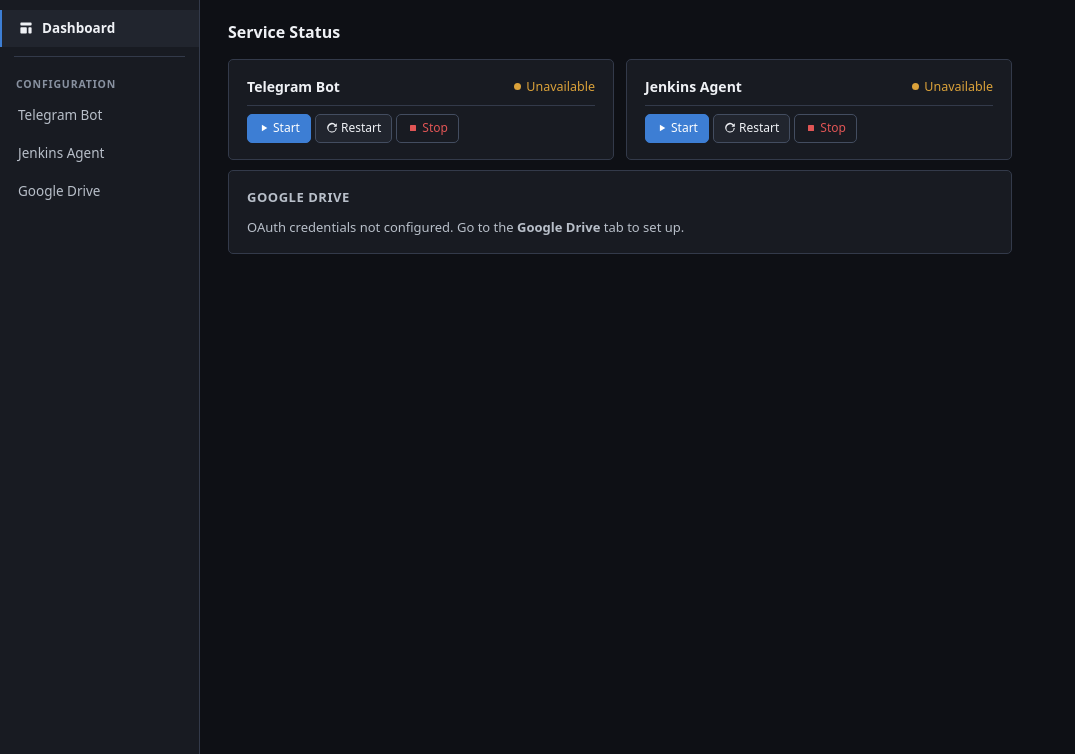
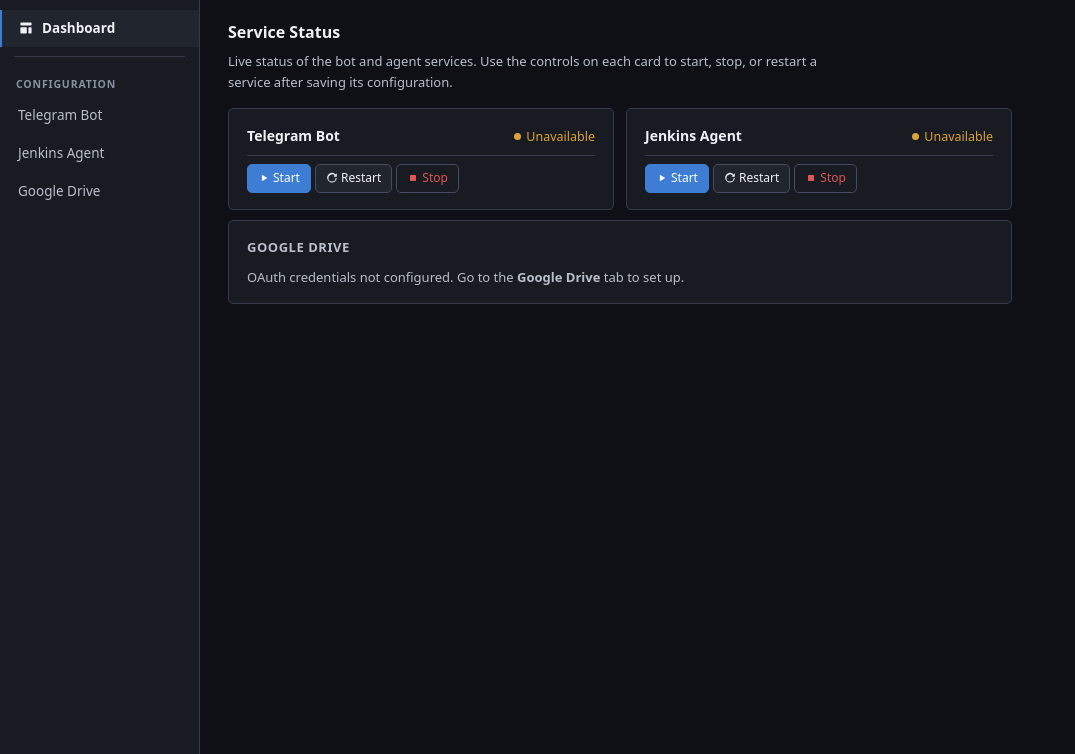
Before and after one commit to VinhNgT/jenkins-flutter-bot, a FastAPI app: page / in a window 1280 px wide. Shown: the part 46-800 px from the top of the page, without its empty margins (0-1075 px from the left). Run offline with FastAPI, Linux system fonts and the light colour scheme.

Commit message:
feat: add description to each module in the UI

```diff
--- a/apps/config-ui/src/config_ui/static/index.html
+++ b/apps/config-ui/src/config_ui/static/index.html
@@ -35,6 +35,7 @@
         <!-- ===== Dashboard ===== -->
         <section id="panel-dashboard" class="tab-panel active" role="tabpanel">
           <h2 class="panel-title">Service Status</h2>
+          <p class="panel-desc">Live status of the bot and agent services. Use the controls on each card to start, stop, or restart a service after saving its configuration.</p>
           <div class="status-grid" id="status-grid">
             <div class="card status-card" id="card-bot">
               <div class="status-header">
@@ -58,6 +59,7 @@
         <!-- ===== Telegram Bot Config ===== -->
         <section id="panel-bot" class="tab-panel" role="tabpanel" hidden>
           <h2 class="panel-title">Telegram Bot Configuration</h2>
+          <p class="panel-desc">Configures the Telegram bot that receives <code>/build</code> commands and delivers APK download links. Requires a Telegram bot token and a Jenkins server with a pipeline job ready to accept build triggers.</p>
           <div class="card">
             <h3>Telegram</h3>
             <div class="form-grid" data-scope="bot">
@@ -148,6 +150,7 @@
         <!-- ===== Jenkins Agent Config ===== -->
         <section id="panel-agent" class="tab-panel" role="tabpanel" hidden>
           <h2 class="panel-title">Jenkins Agent Configuration</h2>
+          <p class="panel-desc">Configures the Flutter build agent that connects to Jenkins as an inbound node. The agent runs inside Docker with Flutter and Android SDKs pre-installed. Obtain the agent secret from the node's status page in Jenkins after creating the node.</p>
           <div class="card">
             <div class="form-grid" data-scope="agent">
               <div class="field">
@@ -193,6 +196,7 @@
         <!-- ===== Google Drive Config ===== -->
         <section id="panel-drive" class="tab-panel" role="tabpanel" hidden>
           <h2 class="panel-title">Google Drive Configuration</h2>
+          <p class="panel-desc">Connects the bot to Google Drive so it can upload APKs and return shareable links in Telegram. Save your OAuth client credentials first, then click <strong>Connect Google Drive</strong> to authorize via a browser popup. Authorization is a one-time step — the token is stored in a shared volume.</p>
           <div class="card">
             <h3>OAuth Credentials</h3>
             <div class="form-grid" data-scope="ui">
--- a/apps/config-ui/src/config_ui/static/style.css
+++ b/apps/config-ui/src/config_ui/static/style.css
@@ -132,9 +132,26 @@ a:hover { text-decoration: underline; }
 }
 
 .panel-title {
-  margin: 0 0 14px;
+  margin: 0 0 6px;
   font-size: 16px;
   font-weight: 600;
+}
+
+.panel-desc {
+  margin: 0 0 16px;
+  font-size: 13px;
+  color: var(--ink-secondary);
+  line-height: 1.6;
+  max-width: 620px;
+}
+
+.panel-desc code {
+  font-family: ui-monospace, "SF Mono", Menlo, Consolas, monospace;
+  font-size: 12px;
+  background: var(--surface-alt);
+  border: 1px solid var(--border);
+  border-radius: 3px;
+  padding: 1px 4px;
 }
 
 .tab-panel { display: none; }
```
